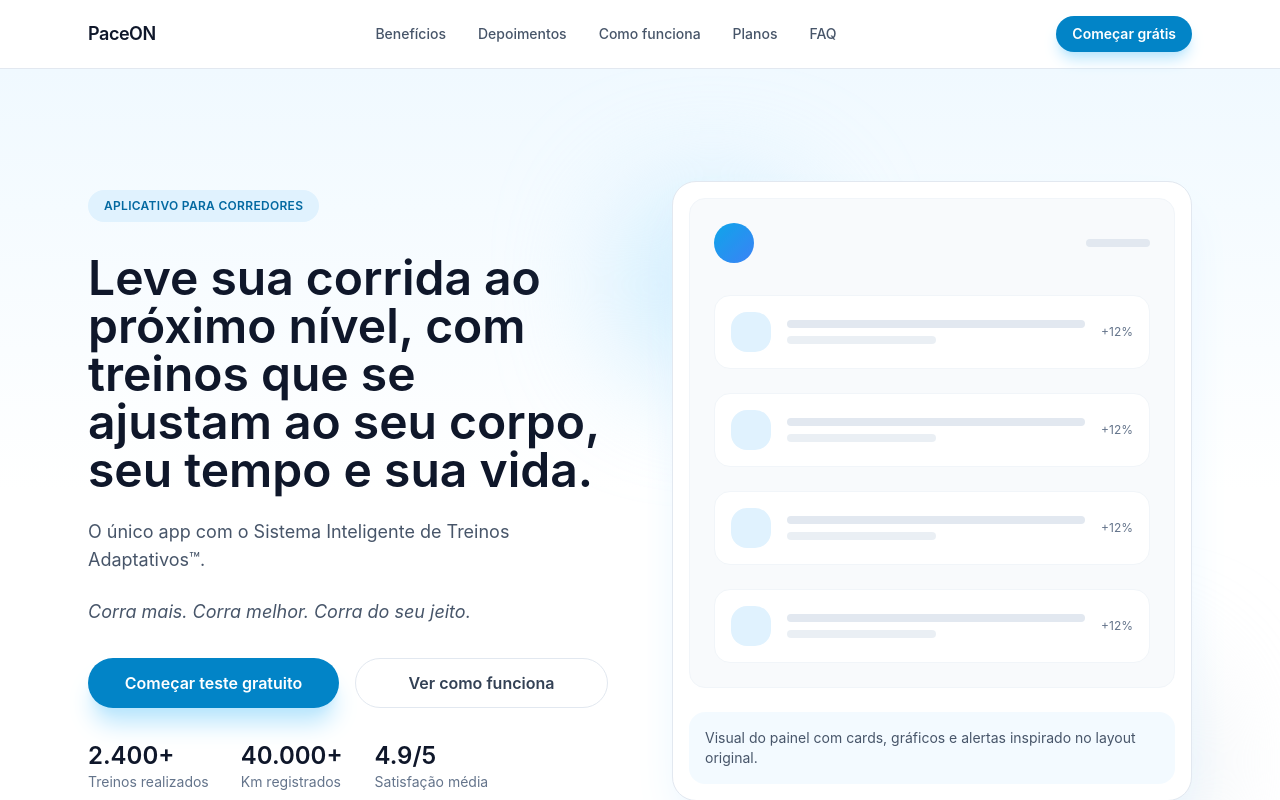
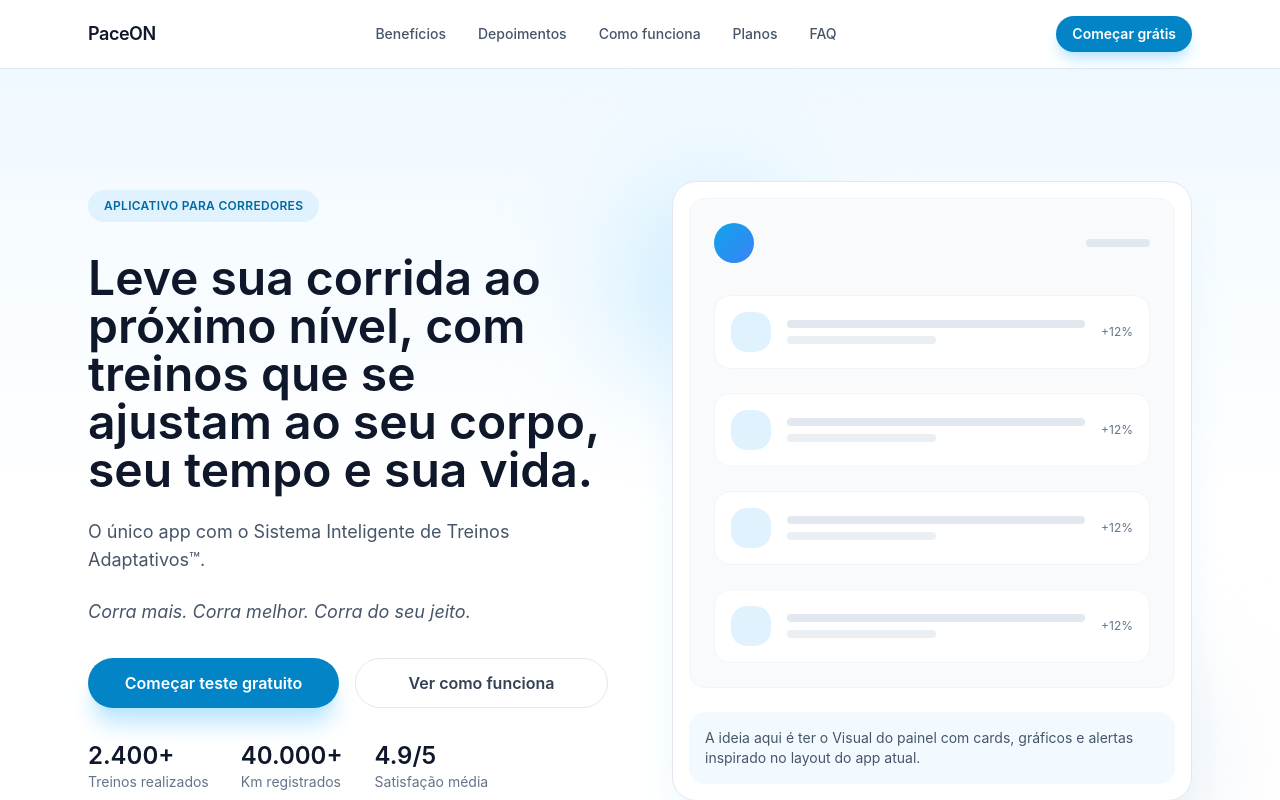
Before and after one commit to lzuneto/Landing-Page-Says, a React (Vite) app: page / in a window 1280 px wide. Shown: the top 800 px of the page. Built offline with nearby package versions, Linux system fonts and the light colour scheme.

Commit message:
Atualização: alterações na landing page e gitignore

```diff
--- a/src/LandingPage.tsx
+++ b/src/LandingPage.tsx
@@ -325,7 +325,7 @@ const LandingPage = () => {
                 </div>
                 <div className="mt-6 rounded-2xl bg-sky-50/80 p-4">
                   <p className="text-sm text-slate-600">
-                    Visual do painel com cards, gráficos e alertas inspirado no layout original.
+                    A ideia aqui é ter o Visual do painel com cards, gráficos e alertas inspirado no layout do app atual.
                   </p>
                 </div>
               </div>
```
Also changed, not shown: 1 other file (tests, documents, lock files or other folders).
